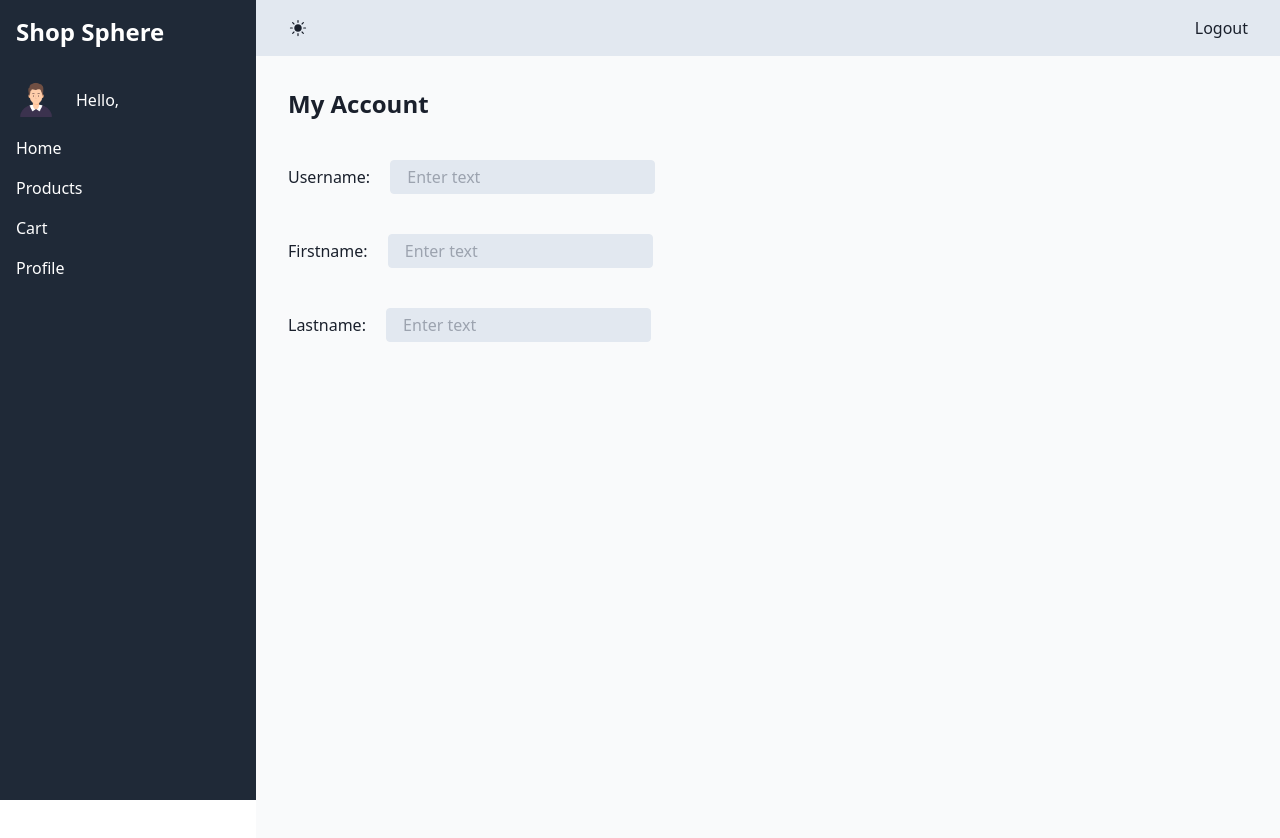
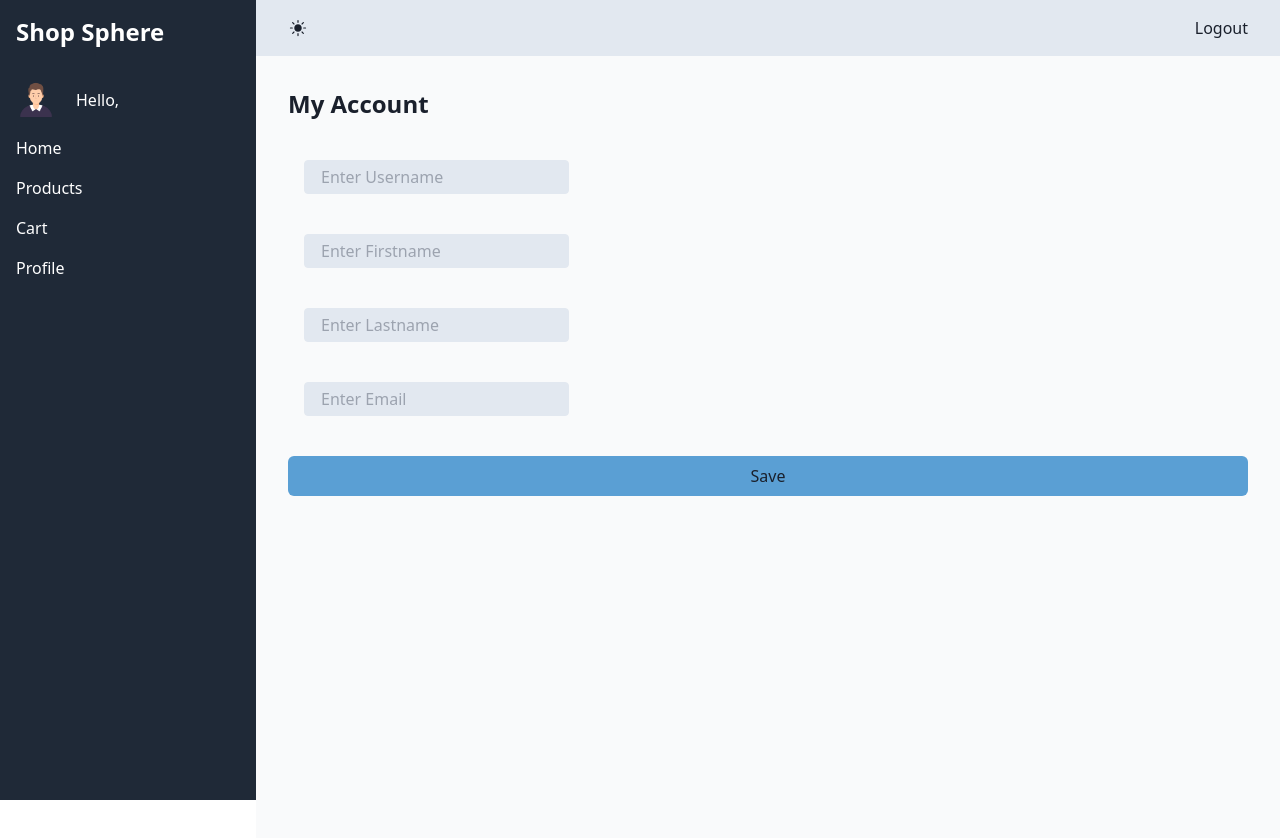
Before and after one commit to JoshVilla/shop_sphere, a React (Vite) app in the folder frontend/: page /main/account in a window 1280 px wide. Shown: the top 838 px of the page. Built offline with nearby package versions, Linux system fonts and the light colour scheme.

Commit message:
add form in my account page

```diff
--- a/frontend/src/pages/customerPage/account/index.tsx
+++ b/frontend/src/pages/customerPage/account/index.tsx
@@ -1,29 +1,99 @@
 import Input from "@/components/input";
-import React from "react";
+import { RootState } from "@/store/store";
+import React, { useEffect, useState } from "react";
+import { useSelector } from "react-redux";
 
-type Props = {};
+interface FormStateProps {
+  username: string;
+  firstname: string;
+  lastname: string;
+  email: string;
+}
 
-const Account = (props: Props) => {
+const Account = () => {
+  const info = useSelector((state: RootState) => state.userInfo.userInfo);
+  const [formState, setFormState] = useState<FormStateProps>({
+    username: "",
+    firstname: "",
+    lastname: "",
+    email: "",
+  });
+
+  const saveAccount = (e: React.MouseEvent<HTMLButtonElement>) => {
+    e.preventDefault(); // Prevent the button's default behavior
+    console.log(formState);
+  };
+
+  useEffect(() => {
+    setFormState({
+      username: info?.username || "",
+      firstname: info?.firstname || "",
+      lastname: info?.lastname || "",
+      email: info?.email || "",
+    });
+  }, []);
+
   return (
-    <div className="h-[100vh] bg-background text-text">
+    <div className="h-screen bg-background text-text">
       <div className="w-full  p-8">
         <div className="text-2xl font-semibold">My Account</div>
         <div className="mt-10">
           <form action="" className="flex flex-col gap-10">
             <div>
-              <label htmlFor="">Username: </label>
-              <Input />
+              {/* <label>Username: </label> */}
+              <Input
+                placeholder="Enter Username"
+                onChange={(e) =>
+                  setFormState((prev) => ({
+                    ...prev,
+                    username: e.target.value,
+                  }))
+                }
+              />
             </div>
 
             <div>
-              <label htmlFor="">Firstname: </label>
-              <Input />
+              {/* <label>Firstname: </label> */}
+              <Input
+                placeholder="Enter Firstname"
+                onChange={(e) =>
+                  setFormState((prev) => ({
+                    ...prev,
+                    firstname: e.target.value,
+                  }))
+                }
+              />
             </div>
 
             <div>
-              <label htmlFor="">Lastname: </label>
-              <Input />
+              {/* <label>Lastname: </label> */}
+              <Input
+                placeholder="Enter Lastname"
+                onChange={(e) =>
+                  setFormState((prev) => ({
+                    ...prev,
+                    lastname: e.target.value,
+                  }))
+                }
+              />
             </div>
+
+            <div>
+              {/* <label>Email: </label> */}
+              <Input
+                placeholder="Enter Email"
+                onChange={(e) =>
+                  setFormState((prev) => ({ ...prev, email: e.target.value }))
+                }
+              />
+            </div>
+            <button
+              onClick={saveAccount}
+              type="submit"
+              className="bg-primary p-2 rounded-md"
+            >
+              Save
+            </button>
           </form>
         </div>
       </div>
```
